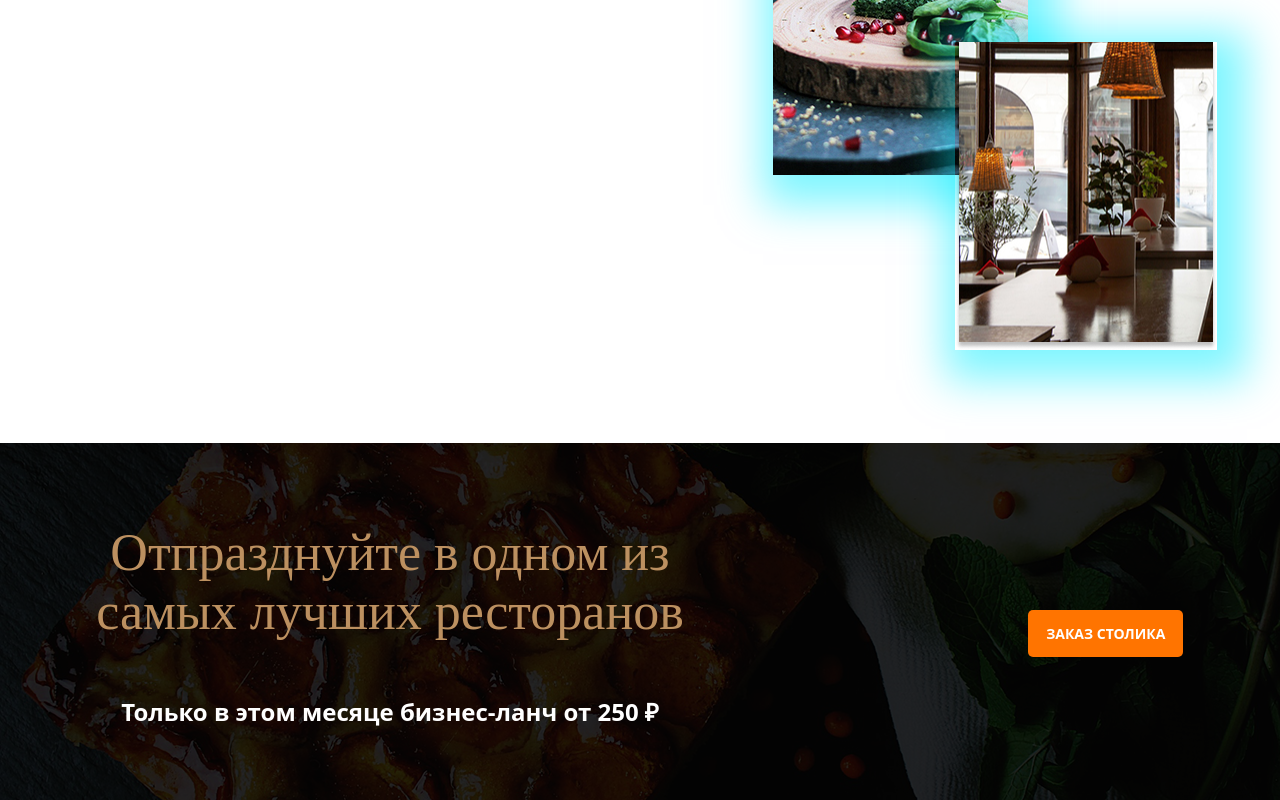
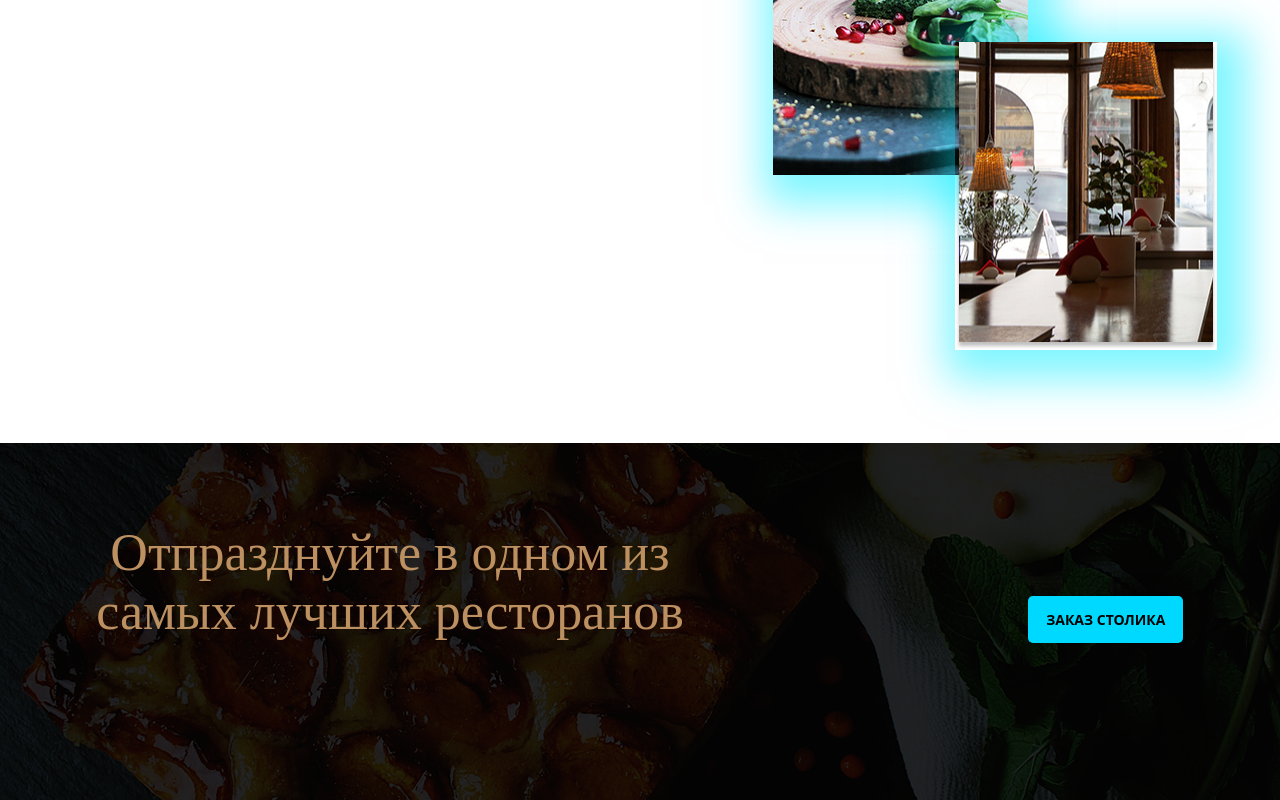
Before and after one commit to RRyapov/react-restoraunt, a React (Create React App) app: page / in a window 1280 px wide. Shown: the part 1446-2246 px from the top of the page. Built offline with nearby package versions, Linux system fonts and the light colour scheme.

Commit message:
Добавлен стиль кнопки при нажатии + цвет активного/пассивного состояния

```diff
--- a/src/components/body/order_line/OrderBlock.jsx
+++ b/src/components/body/order_line/OrderBlock.jsx
@@ -1,8 +1,10 @@
-import React from "react";
+import React, { useState } from "react";
 import "./order-style.css";
-import "./background_1.png"
+import "./background_1.png";
+import classNames from "classnames";
 
 export const OrderPart = () => {
+  const [isConditionViewed, setConditionViewed] = useState(false);
   return (
     <div className="block-4">
       <div className="container">
@@ -12,11 +14,22 @@ export const OrderPart = () => {
               Отпразднуйте в одном из самых лучших ресторанов
             </h1>
             <h2 className="block-4__text--title-2">
-              Только в этом месяце бизнес-ланч от 250 ₽
+              {isConditionViewed && (
+                <>Только в этом месяце бизнес-ланч от 250 ₽</>
+              )}
             </h2>
           </div>
           <div className="block-4__button">
-            <a className="button" href="#">
+            <a
+            onClick={() =>
+              setConditionViewed((previousValue) => !previousValue)
+            }
+              className={classNames(
+                "block-4__button--hover-off",
+                {'button-active': isConditionViewed},
+                {'button-passive': !isConditionViewed}
+              )}
+             >
               ЗАКАЗ СТОЛИКА
             </a>
           </div>
--- a/src/components/body/order_line/order-style.css
+++ b/src/components/body/order_line/order-style.css
@@ -34,3 +34,24 @@
     height: 100px;
     margin-top: 153px;
 }
+
+.block-4__button--hover-off {
+    background-color: #FF7400;
+    color: #fff;
+    text-decoration: none;
+    font-weight: 700;
+    font-size: 14px;
+    padding: 14px 18px;
+    border-radius: 5px;
+    transition: all 0.3s linear;
+}
+
+.button-active {
+    background-color: #bf0000;
+    color: black;
+}
+
+.button-passive {
+    background-color: #00d9ff;
+    color: black;
+}
```
